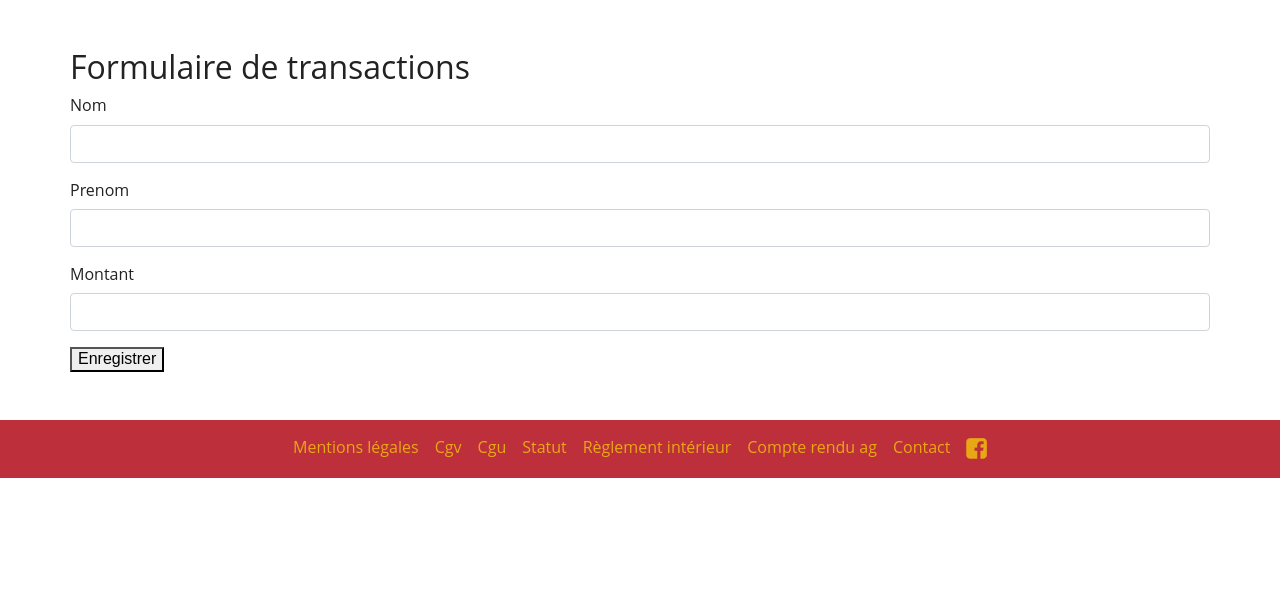
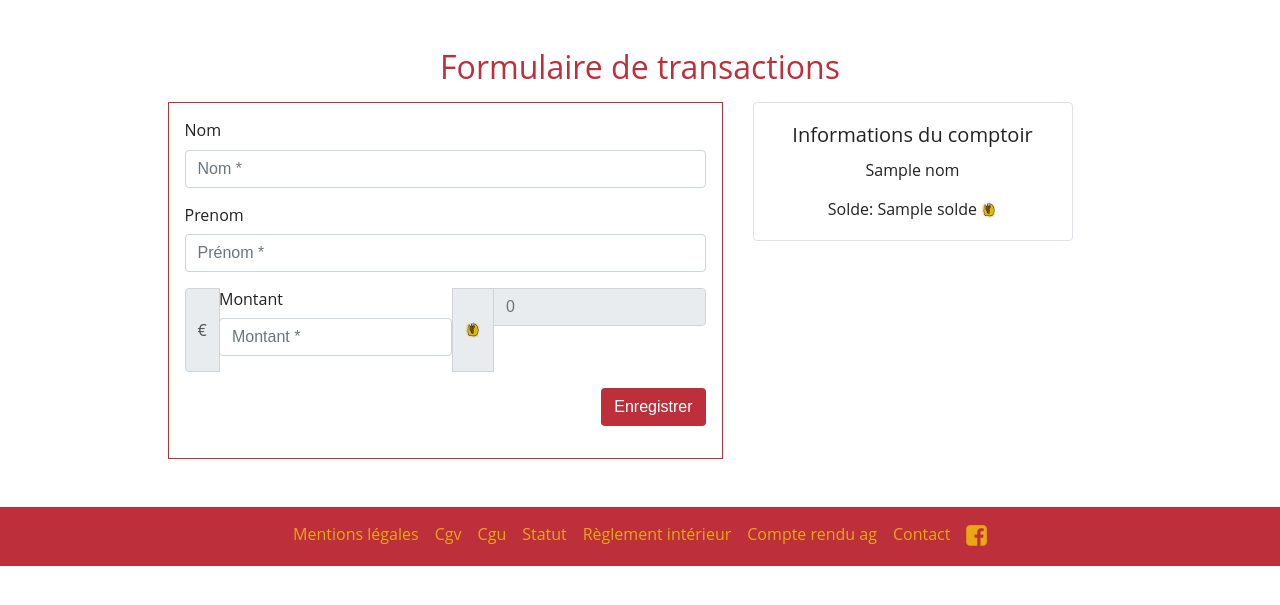
Before and after one commit to lescadev/loupelou, a Symfony app: template templates/transaction/transaction.html.twig in a window 1280 px wide. Shown: the part 144-749 px from the top of the page. Run offline with Twig, Linux system fonts and the light colour scheme; the template is opened without the code that fills it: most values are stand-ins (such as "Sample title", 1, 10 or a date in 2020); form fields are guessed from the names that the template uses; some libraries are stand-ins or nearby versions.

Commit message:
Transaction template

```diff
--- a/templates/contact/contacter.html.twig
+++ b/templates/contact/contacter.html.twig
@@ -107,7 +107,6 @@ Nous contacter - {{ parent() }}
                             &nbsp;Instagram</a>
                         </div>
                     {% endif %}
-                </p>
             </div>
         </div>
     </div>
--- a/templates/transaction/transaction.html.twig
+++ b/templates/transaction/transaction.html.twig
@@ -3,56 +3,70 @@
     <section class="contact-container">
         {#Titre Principal#}
         <div class="main-title">
-            <h2>
-                Formulaire de transactions
-            </h2>
+            <h1 class="principale text-center mb-3">Formulaire de transactions</h1>
         </div>
         {# ****************************************************************** #}
-
         {# Contenu de la vue #}
         <main class="content-display">
-
+            <div class="row justify-content-md-center">
+                <div class="col-md-6">
+                    <div class="border-principale py-3 px-3">
             {# Formulaire de transactions #}
             {{form_start(form, {'attr': {'id': 'transaction-form'}})}}
-
-                {{ form_row(form.nom) }}
-                {{ form_row(form.prenom) }}
-                {{ form_row(form.montant)}}
-
-                <div class="btn-form">
-                    <button id="btn-form">Enregistrer</button>
+                        {% for message in app.flashes('error') %}
+                            <p class="text-danger">{{ message }}</p>
+                        {% endfor %}
+                        <div class="form-group">
+                            {{ form_row(form.nom, {'attr' : {'placeholder': "Nom *","class": "form-control"}}) }}
+                        </div>
+                        <div class="form-group">
+                            {{ form_row(form.prenom, {'attr' : {'placeholder': "Prénom *","class": "form-control"}}) }}
+                        </div>
+                        <div class="input-group mb-3">
+                            <div class="input-group-prepend">
+                                <span class="input-group-text">€</span>
+                            </div>
+                            {{ form_row(form.montant, {'attr' : {'placeholder': "Montant *","class": "form-control"}}) }}
+                            <div class="input-group-prepend">
+                                <span class="input-group-text"><img src="{{ asset('favicon-16x16.png') }}"></span>
+                            </div>
+                            <input id="pelou" type="text" disabled="disabled" class="form-control" placeholder="0">
+                        </div>
+                        <div class="form-group text-right">
+                            <input type="submit" class="btn blanc bg-principale" value="Enregistrer" />
                         </div>
                 {{form_end(form)}}
-            {# ****************************************************************** #}
-
-
-            {# Messages #}
-            <section class="contact">
-
-                {# Message de succès de l'envoi du formulaire #}
                         {% for message in app.flashes('success') %}
-                    <div class="success-msg">
-                        <span>{{ message }}</span>
-                        <img src="{{asset('/images/check.svg')}}" width="15" height="15" alt="valid icon">
+                            <p class="text-success">{{ message }}</p>
+                        {% endfor %}
                     </div>
-                {% endfor %}
-                {# ****************************************************************** #}
-                {# Message d'échec de l'envoi du formulaire #}
-                {% for message in app.flashes('error') %}
-
-                    <div class="error-msg">
-                        <div class="center">
-                            <span>{{ message }}</span>
                 </div>
-                        <img src="{{asset('/images/error.svg')}}" width="15" height="15" alt="error icon">
+                <div class="col-md-4">
+                    <div class="card border text-center mb-3" style="max-width: 20rem;">
+                        <div class="card-body">
+                            <h5 class="card-title">Informations du comptoir</h5>
+                            <p class="card-text">{{ nom }}</p>
+                            <p class="card-text">Solde: {{ solde }} <img src="{{ asset('favicon-16x16.png') }}"></p>
                         </div>
-                {% endfor %}
-                {# ****************************************************************** #}
+                    </div>
+                        <div>
+                </div>
+                </div>
+            </div>
+        </main>
     </section>
     {# ****************************************************************** #}
+{% endblock %}
+{% block javascripts %}
+    {{ parent() }}
 
-        </main>
-        {# ****************************************************************** #}
+    <script>
+        const montant = document.getElementById("{{ form.montant.vars.id }}");
+        const montantPelou = document.getElementById('pelou');
 
-    </section>
+        montant.addEventListener("input", function() {
+            montantPelou.value = montant.value;
+        });
+
+    </script>
 {% endblock %}
```
Also changed, not shown: src/Controller/TransactionController.php (+6 -1 lines), src/Form/TransactionType.php (+4 -3 lines). Lines whose indentation alone changed are shown as unchanged.
